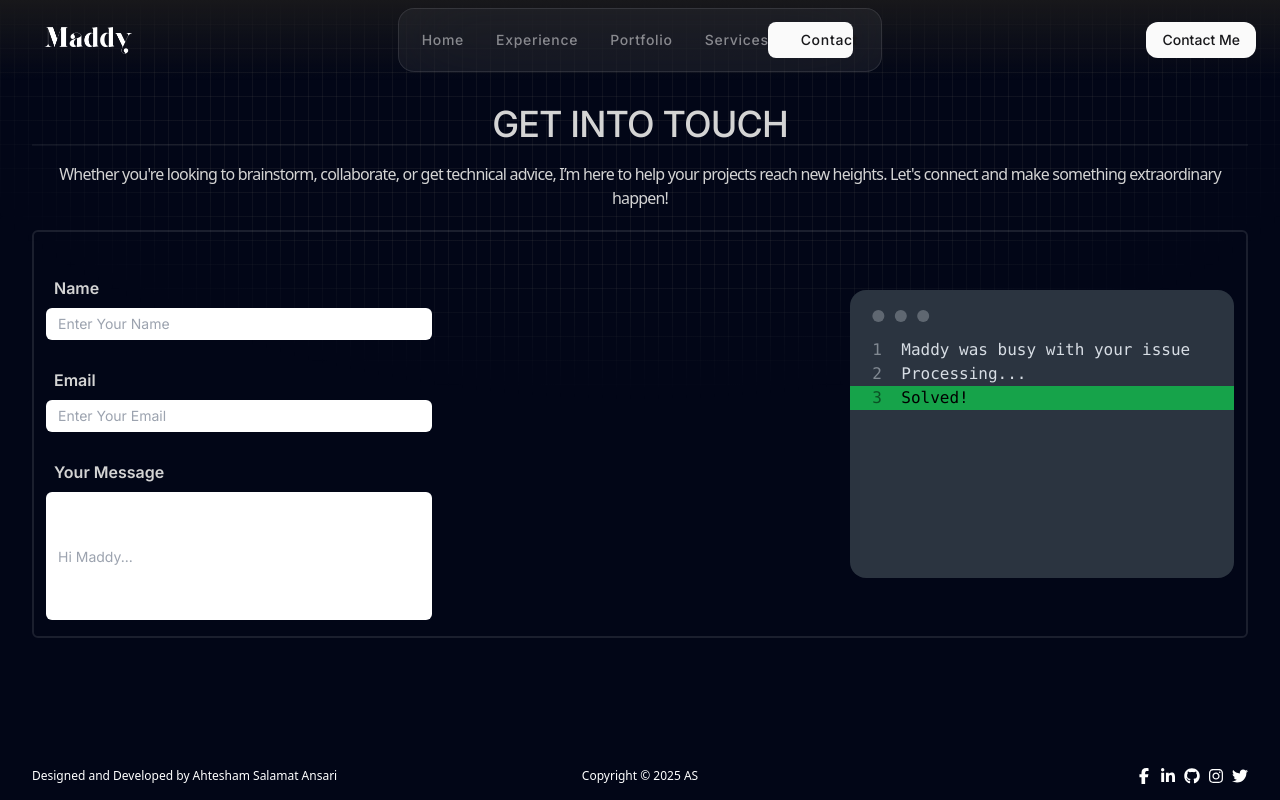
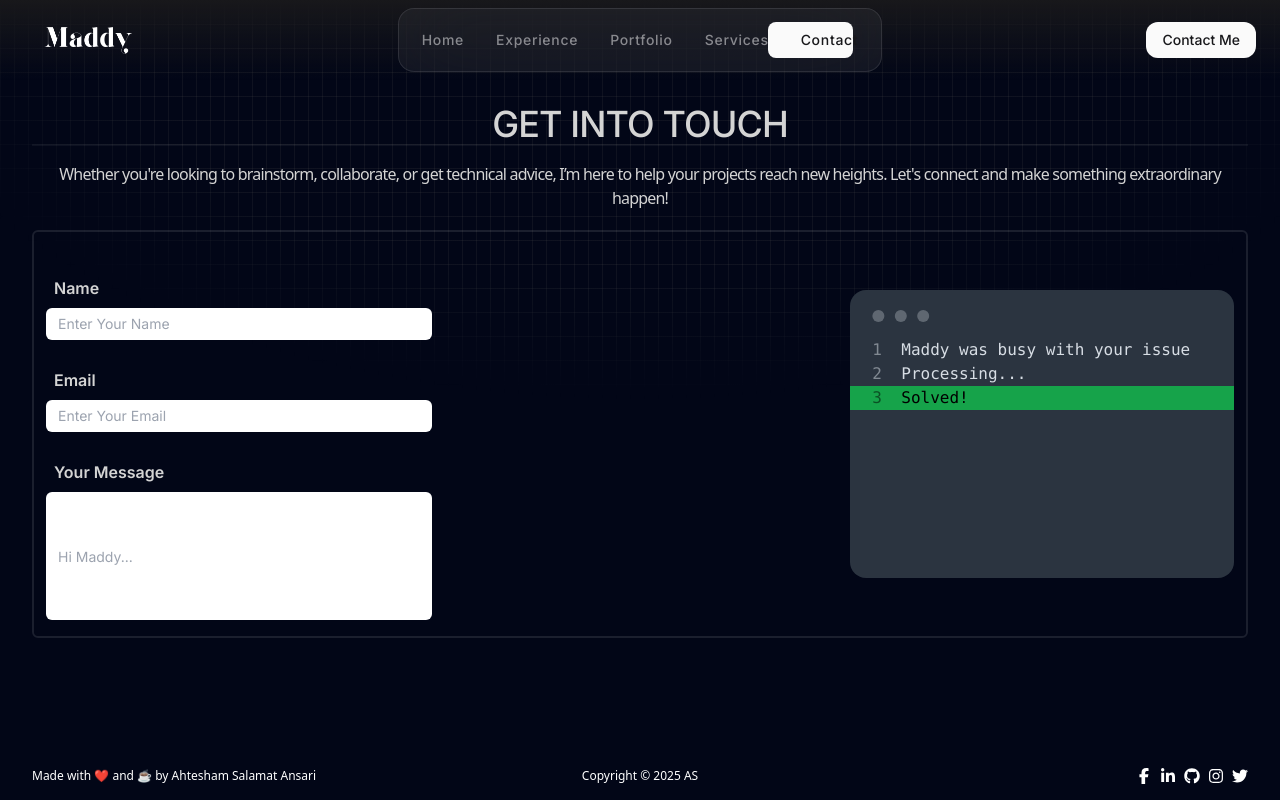
Before and after one commit to ahteshamsalamatansari/react-portfolio, a React (Vite) app: page /contact in a window 1280 px wide. Built offline with nearby package versions, Linux system fonts and the light colour scheme.

Commit message:
smallchanges

```diff
--- a/src/components/Footer/Footer.jsx
+++ b/src/components/Footer/Footer.jsx
@@ -8,7 +8,7 @@ const Footer = () => {
         <h3 className="font-sans text-xs text-center">Copyright © 2025 AS</h3>
       </div>
       <div className="flex justify-between items-center">
-        <h3 className="font-sans text-xs">Designed and Developed by Ahtesham Salamat Ansari</h3>
+        <h3 className="font-sans text-xs">Made with ❤ and ☕ by Ahtesham Salamat Ansari </h3>
         <div className="flex items-center gap-2 z-10">
           <a  href="#"><FaFacebookF className='hover:scale-90 hover:cursor-pointer hover:transition-all hover:ease-in-out' /></a>
           <a  href="#"><FaLinkedinIn className='hover:scale-90 hover:cursor-pointer hover:transition-all hover:ease-in-out' /></a>
--- a/src/components/Portfolio/Portfolio.jsx
+++ b/src/components/Portfolio/Portfolio.jsx
@@ -26,7 +26,7 @@ const Portfolio = () => {
                 />
               </a>
             </div>
-            <div className="p-5">
+            <div className="p-5 pb-12">
               <a href="#">
                 <h5 className="mb-2 text-2xl font-medium tracking-tight text-purple-300 ">
                   {proj.title}
@@ -36,7 +36,7 @@ const Portfolio = () => {
 
               <a
                 href="#"
-                className="absolute bottom-3 right-5 inline-flex  items-center px-3 py-2 text-sm font-medium text-center text-white bg-purple-700 rounded-box hover:bg-purple-800 focus:ring-4 focus:outline-none focus:ring-purple-300 "
+                className="absolute bottom-3 inline-flex  items-center px-3 py-2 text-sm font-medium text-center text-white bg-purple-700 rounded-box hover:bg-purple-800 focus:ring-4 focus:outline-none focus:ring-purple-300 "
               >
                 Visit
                 <svg
```
